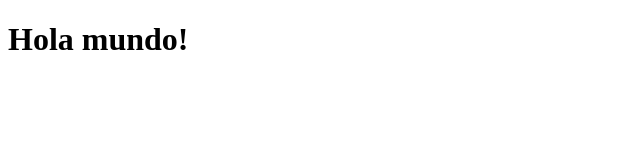
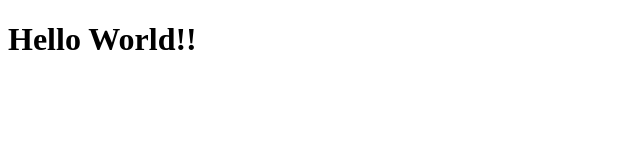
Before and after one commit to Killerdav02/git-branch-conflicto, a plain HTML site: page index.html in a window 1280 px wide. Shown: the whole page, without its empty margins (0-640 px from the left). Drawn offline with Linux system fonts and the light colour scheme.

Commit message:
Revert "Merge branch 'feature/conflicto' into develop"
This reverts commit 472460fd5d7f285b5018d1f556373c6f56fe2daa, reversing
changes made to 512873143ddaf4adf616c7e113b49b7e49baa9d6.

```diff
--- a/index.html
+++ b/index.html
@@ -4,6 +4,6 @@
     <title>Welcome</title>
 </head>
 <body>
-    <h1>Hola mundo!</h1>
+    <h1>Hello World!!</h1>
 </body>
 </html>
```
